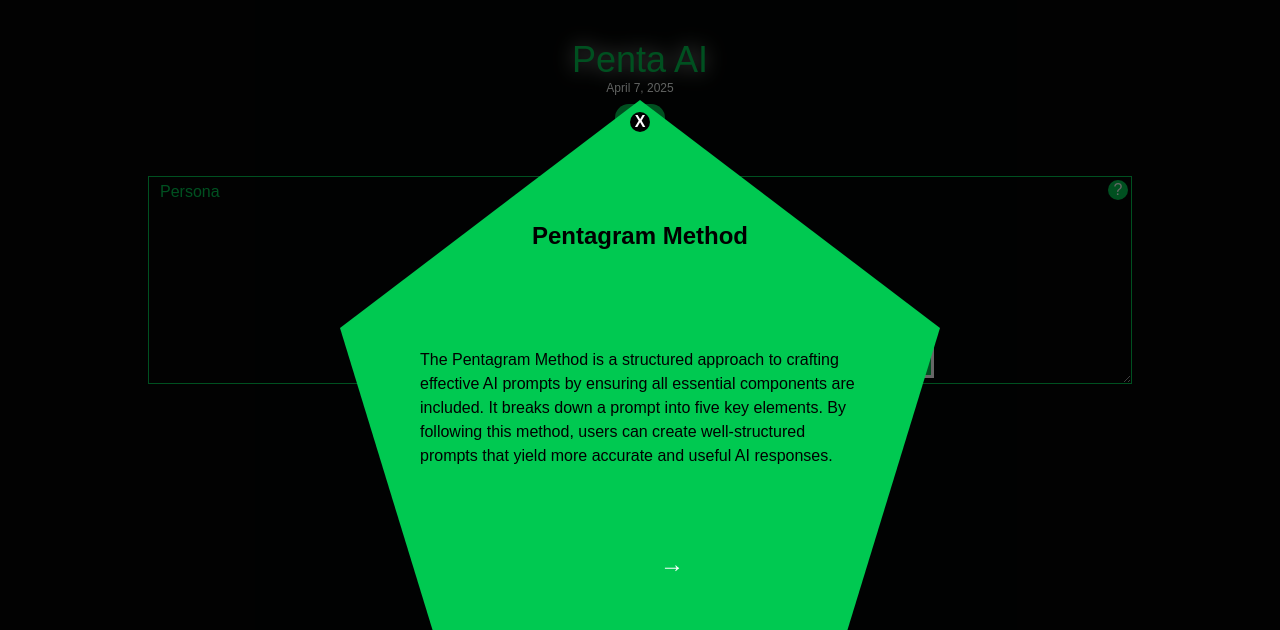
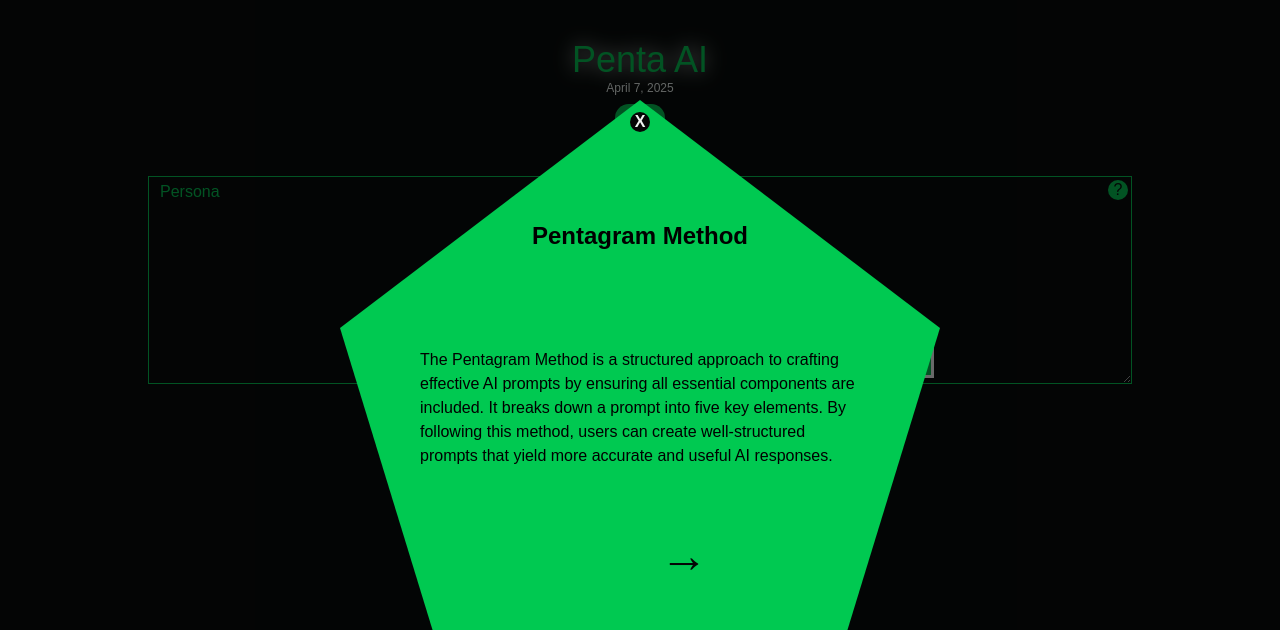
Before and after one commit to chingu-voyages/V54-tier3-team-34, a React (Vite) app in the folder client/: page / in a window 1280 px wide. Both pictures are taken after a click on the element "help!". Shown: the top 630 px of the page. Built offline with nearby package versions, Linux system fonts and the light colour scheme; a web font is replaced by a local one.

Commit message:
Changes to button and text colors (accessibility guidelines)

```diff
--- a/client/src/components/AppExplanation.jsx
+++ b/client/src/components/AppExplanation.jsx
@@ -31,23 +31,23 @@ export default function AppExplanation({ setExplanationOpen }) {
       responses.
     </p>,
     <p>
-      <strong className="text-white">Persona</strong> – Defines the role the AI
+      <strong className="text-dark-text">Persona</strong> – Defines the role the AI
       should take (e.g., 'You are a marketing expert...').
     </p>,
     <p>
-      <strong className="text-white">Context</strong> – Provides background
+      <strong className="text-dark-text">Context</strong> – Provides background
       information for better understanding.
     </p>,
     <p>
-      <strong className="text-white">Task</strong> – Clearly states what needs
+      <strong className="text-dark-text">Task</strong> – Clearly states what needs
       to be done.
     </p>,
     <p>
-      <strong className="text-white">Output</strong> – Specifies the desired
+      <strong className="text-dark-text">Output</strong> – Specifies the desired
       format or response style.
     </p>,
     <p>
-      <strong className="text-white">Constraints</strong> – Sets limitations or
+      <strong className="text-dark-text">Constraints</strong> – Sets limitations or
       additional instructions (e.g., word limit, tone).
     </p>,
   ];
@@ -62,13 +62,13 @@ export default function AppExplanation({ setExplanationOpen }) {
     setSlide((prev) => (prev += 1));
   };
   return (
-    <div className="absolute inset-0 z-[101] flex items-center justify-center bg-black/60">
-      <div className="penta relative z-[110] flex aspect-square w-[400px] flex-col items-center bg-green-500 md:w-[600px]">
+    <div className="absolute inset-0 z-[101] flex items-center justify-center bg-dark-backround/60">
+      <div className="penta relative z-[110] flex aspect-square w-[400px] flex-col items-center bg-primary-green md:w-[600px]">
         <div
           className="absolute top-3 left-1/2 -translate-x-1/2 cursor-pointer font-bold"
           onClick={() => setExplanationOpen((prev) => !prev)}
         >
-          <div className="peer flex h-5 w-5 items-center justify-center rounded-full bg-black text-white hover:bg-white hover:text-black">
+          <div className="peer flex h-5 w-5 items-center justify-center rounded-full bg-dark-backround text-white-text hover:bg-white-text hover:text-dark-text">
             X
           </div>
         </div>
@@ -77,15 +77,15 @@ export default function AppExplanation({ setExplanationOpen }) {
           <div className="mt-10 text-xs md:mt-24 md:text-base">
             {slides[slide]}
           </div>
-          <div className="absolute bottom-20 flex gap-10 md:bottom-30 text-white">
+          <div className="absolute bottom-20 flex gap-10 md:bottom-30 text-dark-text">
             <div
-              className={`cursor-pointer text-2xl hover:text-black ${slide === 0 && "invisible"}`}
+              className={`cursor-pointer text-5xl hover:text-white-text ${slide === 0 && "invisible"}`}
               onClick={handlePrevSlide}
             >
               ←
             </div>
             <div
-              className={`cursor-pointer text-2xl hover:text-black ${slide === 5 && "invisible"}`}
+              className={`cursor-pointer text-5xl hover:text-white-text ${slide === 5 && "invisible"}`}
               onClick={handleNextSlide}
             >
               →
--- a/client/src/components/Header.jsx
+++ b/client/src/components/Header.jsx
@@ -19,7 +19,7 @@ export default function Header() {
       </h1>
       <div className="text-xs text-white-text mb-2">{formattedDate}</div>
       <div
-        className="cursor-pointer font-bold text-white-text bg-primary-green rounded-3xl text-sm py-1 px-2"
+        className="cursor-pointer font-bold text-dark-text bg-primary-green rounded-3xl text-sm py-1 px-2"
         onClick={() => setExplanationOpen((prev) => !prev)}
       >
         help!
--- a/client/src/components/TextArea.jsx
+++ b/client/src/components/TextArea.jsx
@@ -29,9 +29,9 @@ export default function TextArea({
       </label>
       {/* open/close tooltip*/}
       <div
-        className="peer/tooltip absolute top-2 right-2 cursor-pointer text-white"
+        className="peer/tooltip absolute top-2 right-2 cursor-pointer text-dark-text"
       >
-        <div className="flex h-5 w-5 items-center justify-center rounded-full bg-green-500"
+        <div className="flex h-5 w-5 items-center justify-center rounded-full bg-primary-green"
         onClick={() => setTooltip((prev) => !prev)}
         >
           {!tooltip ? "?" : "X"}
@@ -39,10 +39,10 @@ export default function TextArea({
       </div>
       {/* tooltip */}
       <div
-        className={`pointer-events-none absolute -top-18 right-3 z-100 min-h-14 rounded-lg bg-green-500 p-3 text-xs tracking-wider opacity-0 transition-all peer-hover/tooltip:opacity-100 ${tooltip && "opacity-100"}`}
+        className={`pointer-events-none absolute -top-18 right-3 z-100 min-h-14 rounded-lg bg-primary-green p-3 text-xs tracking-wider opacity-0 transition-all peer-hover/tooltip:opacity-100 ${tooltip && "opacity-100"}`}
       >
         {description}
-        <div className="text-bubble absolute right-2 -bottom-5 h-7 w-7 bg-green-500"></div>
+        <div className="text-bubble absolute right-2 -bottom-5 h-7 w-7 bg-primary-green"></div>
       </div>
     </>
   );
```
